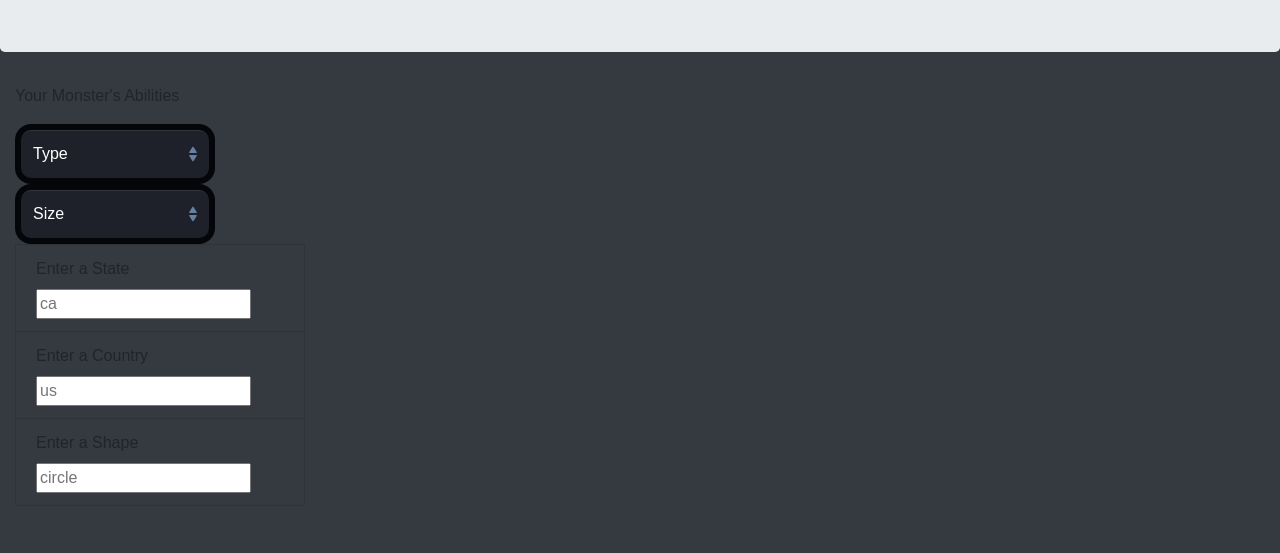
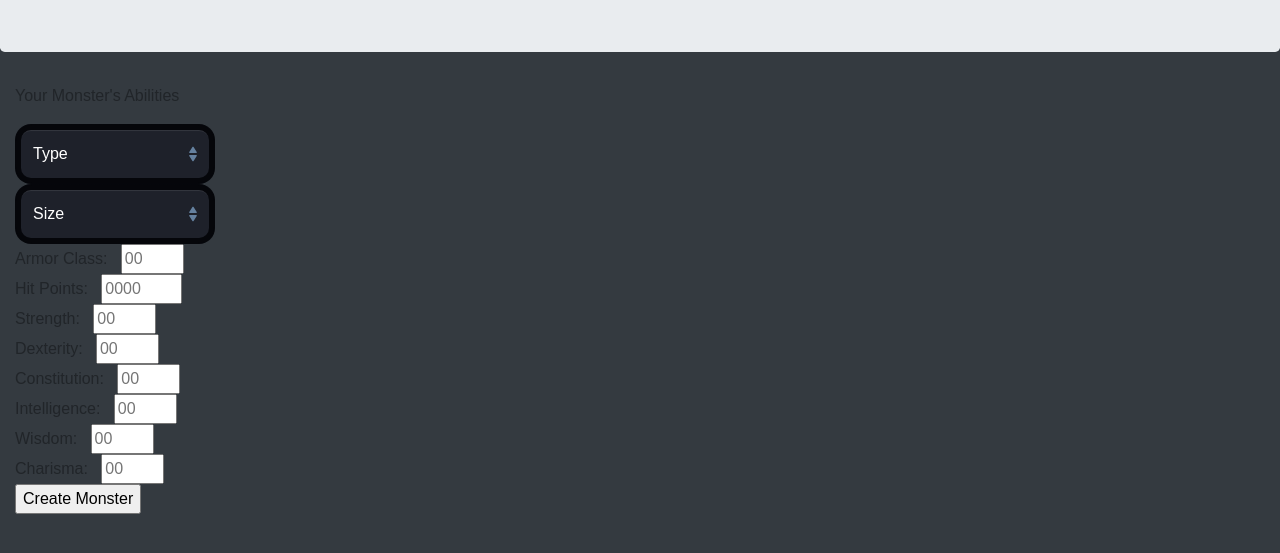
Before and after one commit to TheCarpeDM/DND, a plain HTML site: page index.html in a window 1280 px wide. Shown: the part 207-760 px from the top of the page. Drawn offline with nearby package versions, Linux system fonts and the light colour scheme; a web font is replaced by a local one.

Commit message:
Added in submission forms for monster stats

```diff
--- a/index.html
+++ b/index.html
@@ -98,23 +98,51 @@
                 </div>
               </div>
 
-                <li class="list-group-item bg-dark">
-                  <label for="state">Enter a State</label>
-                  <input class=inputBox type="text" placeholder="ca" id="state" />
-                </li>
+              <form>
+                Armor Class: &nbsp;
+                <input type="number" name="armor" min="1" max="30" placeholder="00"> &nbsp;
+              </form>
 
-                <li class="list-group-item bg-dark">
-                  <label for="country">Enter a Country</label>
-                  <input class=inputBox type="text" placeholder="us" id="country" />
-                </li>
+              <form>
+                Hit Points: &nbsp;
+                <input type="number" name="points" min="1" max="1000" placeholder="0000"> &nbsp;
+              </form>
 
-                <li class="list-group-item bg-dark">
-                  <label for="shape">Enter a Shape</label>
-                  <input class=inputBox type="text" placeholder="circle" id="shape" />
-                </li>
+              <form>
+                Strength: &nbsp;
+                <input type="number" name="strength" min="1" max="30" placeholder="00"> &nbsp;
+              </form>
+
+              <form>
+                Dexterity: &nbsp;
+                <input type="number" name="dexterity" min="1" max="30" placeholder="00"> &nbsp;
+              </form>
+
+              <form>
+                Constitution: &nbsp;
+                <input type="number" name="constitution" min="1" max="30" placeholder="00"> &nbsp;
+              </form>
+
+              <form>
+                Intelligence: &nbsp;
+                <input type="number" name="intelligence" min="1" max="30" placeholder="00"> &nbsp;
+              </form>
+
+              <form>
+                Wisdom: &nbsp;
+                <input type="number" name="wisdom" min="1" max="30" placeholder="00"> &nbsp;
+              </form>
+
+              <form>
+                Charisma: &nbsp;
+                <input type="number" name="charisma" min="1" max="30" placeholder="00"> &nbsp;
+              </form>
+
+              <input type="submit" value="Create Monster">
 
             </form>
           </div>
     </div>
+  </div>
 </body>
 </html>
```
Also changed, not shown: 1 other file.
